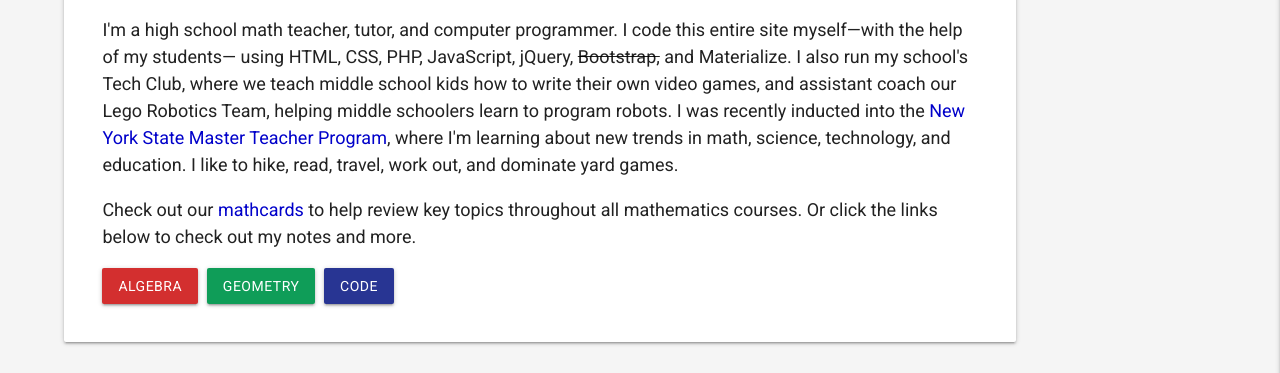
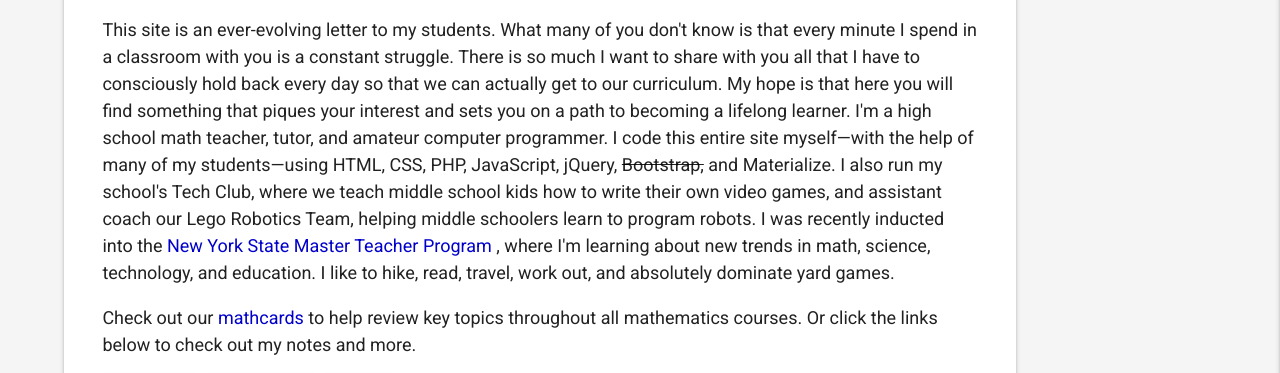
Before and after one commit to khiciste/kc3-2, a plain HTML site: page about.html in a window 1280 px wide. Shown: the part 257-630 px from the top of the page. Drawn offline with nearby package versions, Linux system fonts and the light colour scheme.

Commit message:
5th commit

```diff
--- a/about.html
+++ b/about.html
@@ -94,19 +94,29 @@
       <div class="jumbotron card">
           <h1 class="marker">ABOUT.</h1>
         <p class="body-para">
-        I'm a high school math teacher, tutor, and computer programmer.
-        I code this entire site myself&mdash;with the help of my students&mdash;
-        using HTML, CSS, PHP, JavaScript, jQuery,
-        <span class="strikethrough">Bootstrap,</span> and Materialize.
-        I also run my school's Tech Club, where we teach middle school
-        kids how to write their own video games, and assistant coach our
-        Lego Robotics Team, helping middle schoolers learn to program robots.
-        I was recently inducted into the
-        <a href="https://www.suny.edu/masterteacher/cohort/">
-          New York State Master Teacher Program</a>,
-        where I'm learning about new trends in math, science, technology,
-        and education.
-        I like to hike, read, travel, work out, and dominate yard games.
+          This site is an ever-evolving letter to my students.
+          What many of you don't know is that every minute I spend in
+          a classroom with you is a constant struggle. There is so much
+          I want to share with you all that I have to consciously hold
+          back every day so that we can actually get to our curriculum.
+          My hope is that here you will find something that piques your
+          interest and sets you on a path to becoming a lifelong learner.
+          I'm a high school math teacher, tutor, and amateur computer
+          programmer. I code this entire site myself&mdash;with the help
+          of many of my students&mdash;using HTML, CSS, PHP, JavaScript,
+          jQuery, <span class="strikethrough">Bootstrap,</span> and
+          Materialize. I also run my school's Tech Club, where we teach
+          middle school kids how to write their own video games, and
+          assistant coach our Lego Robotics Team, helping middle
+          schoolers learn to program robots. I was recently inducted
+          into the
+          <a href="https://www.suny.edu/masterteacher/cohort/">
+            New York State Master Teacher Program
+          </a>,
+          where I'm learning about new trends in math, science,
+          technology, and education.
+          I like to hike, read, travel, work out, and absolutely
+          dominate yard games.
         </p>
         <p class="body-para">
           Check out our <a href="mathcards.html">mathcards</a>
```
